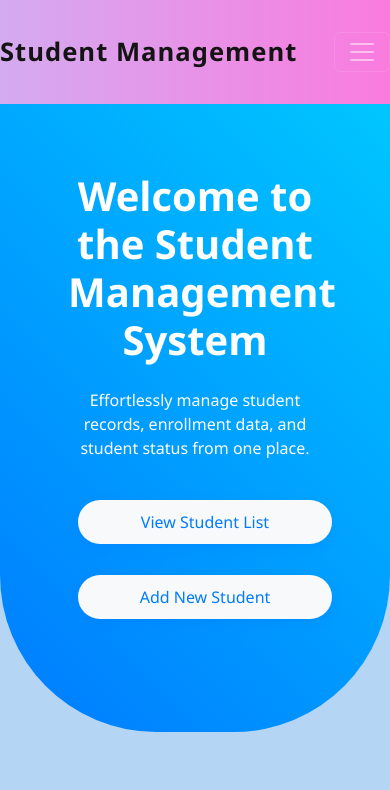
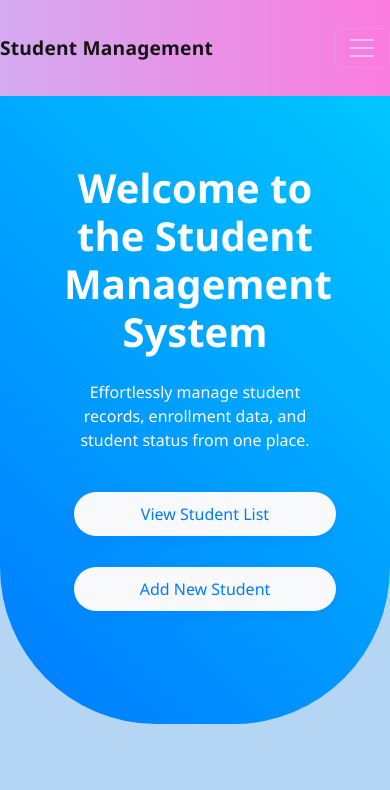
Before and after one commit to gopal1234561/student_management_system, a React (Create React App) app: page / in a window 390 px wide. Shown: the top 790 px of the page. Built offline with nearby package versions, Linux system fonts and the light colour scheme; no server answers; a small style sheet from the web is missing.

Commit message:
Add responsive layout and navigation styles

```diff
--- a/src/App.css
+++ b/src/App.css
@@ -1,42 +1,151 @@
-html, body {
-  height: 90%;
-}body {
+html,
+body,
+#root {
+  min-height: 100%;
+}
+
+body {
   font-family: 'Segoe UI', Tahoma, Geneva, Verdana, sans-serif;
   margin: 0;
   padding: 0;
   background-color: hwb(210 71% 4%);
+}
 
-}
 .app {
   min-height: 100vh;
   display: flex;
   flex-direction: column;
 }
+
 .bg-strong-purple {
   background-image: linear-gradient(to right, #d4abf0, #fa7bde);
   color: rgb(238, 179, 179);
 }
+
 .navbar-brand {
   font-weight: bold;
   font-size: 1.6rem;
   letter-spacing: 1px;
   color: hsl(0, 2%, 8%) !important;
 }
+
 .nav-link {
   font-weight: 500;
   margin-right: 15px;
-  color: rgb(111, 89, 114) !important;
-  transition: all 0.3s ease-in-out;
+  color: rgb(76, 54, 80) !important;
+  transition: color 0.2s ease-in-out;
 }
+
 .nav-link.home {
   color: #ffcc00 !important;
   font-weight: 600;
 }
+
 .nav-link.all {
   color: #00ffff !important;
   font-weight: 600;
 }
-.nav-link:hover {
+
+.nav-link:hover,
+.nav-link:focus {
   color: #ffffff !important;
-  text-shadow: 0px 0px 5px #ffcc00;
+  text-shadow: 0 0 5px #6b3b70;
 }
+
+.navbar-toggler {
+  border-color: rgba(35, 20, 40, 0.55);
+}
+
+.navbar-toggler:focus {
+  box-shadow: 0 0 0 0.2rem rgba(35, 20, 40, 0.2);
+}
+
+@media (max-width: 991.98px) {
+  .navbar-collapse {
+    flex-basis: 100%;
+    padding: 0.5rem 0 0.75rem;
+  }
+
+  .navbar-nav {
+    gap: 0.15rem;
+  }
+
+  .nav-link {
+    margin-right: 0;
+    padding: 0.65rem 0.25rem;
+  }
+}
+
+@media (max-width: 575.98px) {
+  .navbar-brand {
+    font-size: 1.2rem;
+    letter-spacing: 0.2px;
+  }
+
+  main,
+  .container {
+    max-width: 100%;
+  }
+
+  .container {
+    padding-left: 1rem;
+    padding-right: 1rem;
+  }
+
+  h1 {
+    font-size: 1.65rem;
+  }
+
+  h2 {
+    font-size: 1.4rem;
+  }
+
+  .btn {
+    min-height: 38px;
+  }
+}
+
+.student-list-controls {
+  display: flex;
+  align-items: center;
+  flex-wrap: wrap;
+  gap: 0.6rem;
+}
+
+.student-search-input {
+  flex: 1 1 240px;
+  max-width: 360px;
+}
+
+.student-table-wrapper {
+  width: 100%;
+  -webkit-overflow-scrolling: touch;
+}
+
+.student-table-wrapper table {
+  min-width: 850px;
+  margin-bottom: 0;
+}
+
+.student-actions {
+  white-space: nowrap;
+}
+
+@media (max-width: 575.98px) {
+  .student-list-controls {
+    align-items: stretch;
+  }
+
+  .student-search-input {
+    flex: 1 1 100%;
+    max-width: none;
+  }
+
+  .student-list-controls .btn {
+    flex: 1 1 auto;
+  }
+
+  .student-list-page {
+    margin-top: 1rem !important;
+  }
+}
```
